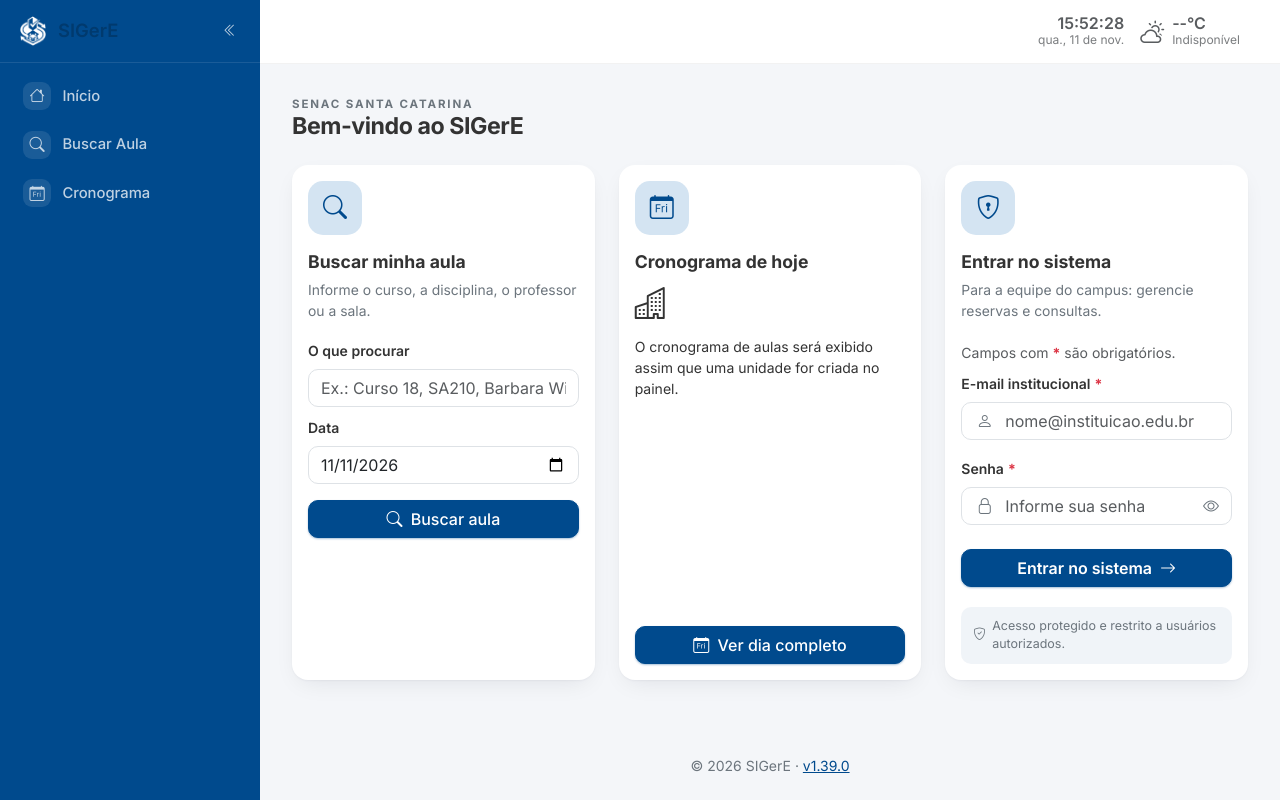
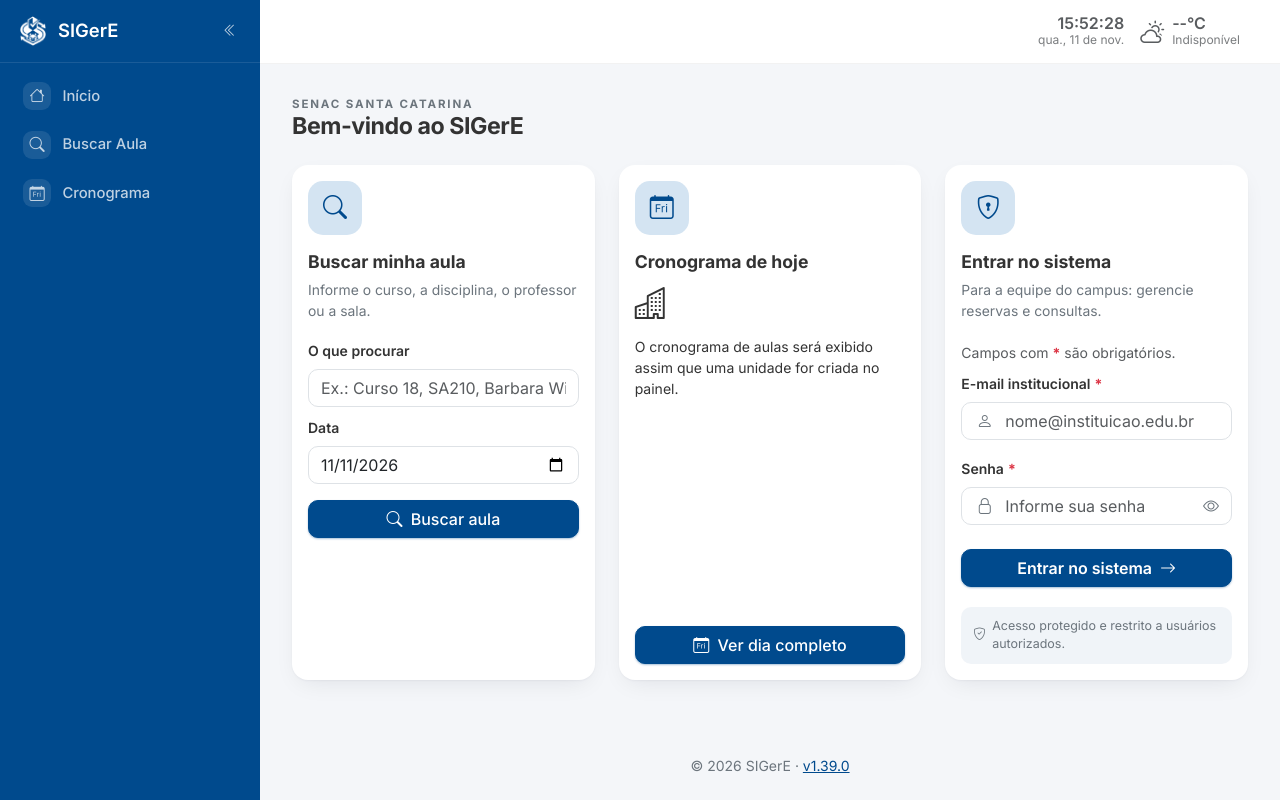
Before and after one commit to jmisturini/SIGerE, a Flask app: page / in a window 1280 px wide, with the pointer over the restyled element. Run offline with Flask 3, Linux system fonts and the light colour scheme; data that the repository does not hold is empty; parts of the project's set-up code (start-up, migrations or seed data) failed here and were passed over; some libraries are stand-ins or nearby versions.

Commit message:
fix(ui): marca da sidebar mantem branco no hover
O .sidebar-brand e um <a>: sem regra propria, o a:hover do Bootstrap
(maior especificidade que a classe) aplicava o --bs-link-hover-color
azul-escuro sobre o fundo azul da sidebar — a marca quase sumia ao
passar o mouse. Regra propria de hover/focus mantem o branco.

```diff
--- a/app/static/css/style.css
+++ b/app/static/css/style.css
@@ -179,6 +179,15 @@
     gap: 0.75rem;
 }
 
+/* É um <a>: sem regra própria, o a:hover do Bootstrap (maior especificidade
+   que a classe) aplicava o --bs-link-hover-color azul-escuro sobre o fundo
+   azul da sidebar — a marca quase sumia no hover. */
+.sidebar-brand:hover,
+.sidebar-brand:focus {
+    color: #fff;
+    text-decoration: none;
+}
+
 .sidebar-brand i {
     font-size: 1.5rem;
 }
```
